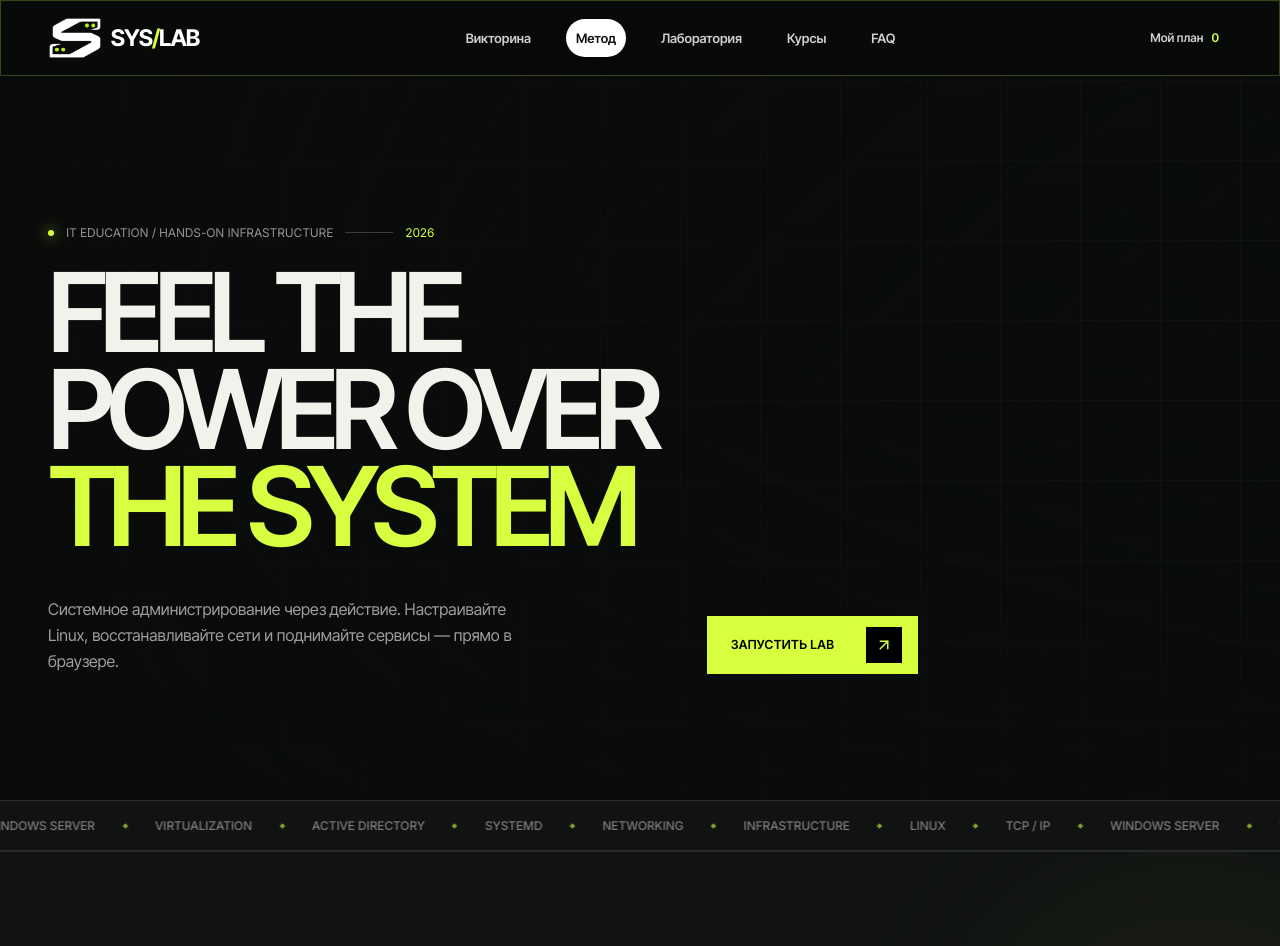
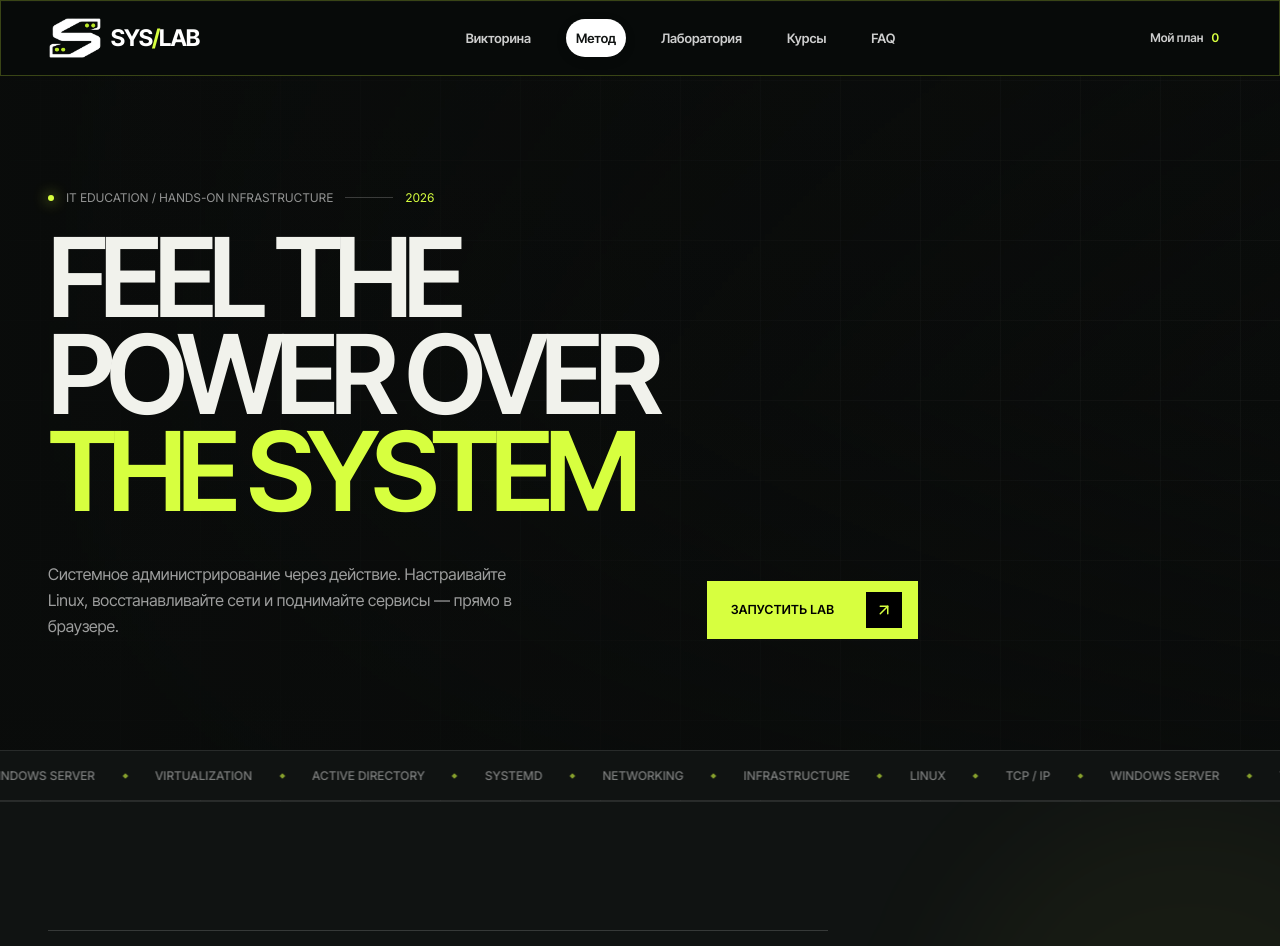
Before and after one commit to yasin7777-alt/SYS-LAB, a React (Vite) app: page / in a window 1280 px wide. Shown: the top 946 px of the page. Built offline with nearby package versions, Linux system fonts and the light colour scheme.

Commit message:
Move continuous skills marquee into the homepage hero viewport

```diff
--- a/src/App.tsx
+++ b/src/App.tsx
@@ -20,8 +20,6 @@ function routeFromHash(): string {
   const route = window.location.hash.slice(1)
   return route.startsWith('/') ? route : '/'
 }
-
-const skills = ['LINUX', 'TCP / IP', 'WINDOWS SERVER', 'VIRTUALIZATION', 'ACTIVE DIRECTORY', 'SYSTEMD', 'NETWORKING', 'INFRASTRUCTURE']
 
 function App() {
   const [currentPath, setCurrentPath] = useState(routeFromHash)
@@ -149,20 +147,6 @@ function App() {
       <Header planCount={plan.length} completedCount={completedCount} onOpenPlan={openPlan} onStart={() => openLab()} onOpenCourses={openCoursesWithTransition} />
       <main>
         <Hero onStart={() => openLab()} />
-        <div className="overflow-hidden border-b border-white/10 bg-[#101312] py-4" aria-hidden="true">
-          <div className="skill-marquee flex w-max items-center">
-            {[0, 1].map((copy) => (
-              <div key={copy} className="flex shrink-0 items-center">
-                {[...skills, ...skills, ...skills].map((skill, index) => (
-                  <div key={`${copy}-${index}`} className="flex shrink-0 items-center syslab-meta-small uppercase text-white/45">
-                    <span className="px-7">{skill}</span>
-                    <span className="h-1 w-1 shrink-0 rotate-45 bg-[#d7ff3f]/60" />
-                  </div>
-                ))}
-              </div>
-            ))}
-          </div>
-        </div>
         <Learn />
         <MethodScene />
         <Lab activeId={activeLab} onActiveIdChange={setActiveLab} completed={completed} setCompleted={setCompleted} />
--- a/src/components/Hero.tsx
+++ b/src/components/Hero.tsx
@@ -5,6 +5,8 @@ import { ArrowUpRight } from 'lucide-react'
 interface HeroProps {
   onStart: () => void
 }
+
+const skills = ['LINUX', 'TCP / IP', 'WINDOWS SERVER', 'VIRTUALIZATION', 'ACTIVE DIRECTORY', 'SYSTEMD', 'NETWORKING', 'INFRASTRUCTURE']
 
 const ease = [0.16, 1, 0.3, 1] as const
 
@@ -51,7 +53,7 @@ export function Hero({ onStart }: HeroProps) {
       </motion.div>
 
       <div className="pointer-events-none absolute inset-0 opacity-40 hero-scan" />
-      <motion.div className="relative z-10 mx-auto flex min-h-[100svh] max-w-[1600px] flex-col px-5 pb-8 pt-[116px] sm:px-8 lg:px-12 lg:pb-10 lg:pt-[138px]" style={reduced ? undefined : { y: contentY }}>
+      <motion.div className="relative z-10 mx-auto flex min-h-[100svh] max-w-[1600px] flex-col px-5 pb-[100px] pt-[116px] sm:px-8 lg:px-12 lg:pb-[110px] lg:pt-[138px]" style={reduced ? undefined : { y: contentY }}>
         <div className="grid flex-1 grid-cols-1 items-center gap-12 lg:grid-cols-12 lg:gap-6">
           <div className="relative z-20 lg:col-span-9">
             <motion.div initial={{ opacity: 0, y: 15 }} animate={{ opacity: 1, y: 0 }} transition={{ delay: 0.25, duration: 0.65 }} className="mb-7 flex items-center gap-3 font-mono text-[9px] uppercase tracking-[0.22em] text-white/55 sm:text-[10px]">
@@ -91,6 +93,21 @@ export function Hero({ onStart }: HeroProps) {
         </div>
 
       </motion.div>
+      {/* The continuously moving tech strip is now part of the first screen. */}
+      <div className="absolute inset-x-0 bottom-0 z-20 overflow-hidden border-t border-white/10 bg-[#101312] py-4" aria-hidden="true">
+        <div className="skill-marquee flex w-max items-center">
+          {[0, 1].map((copy) => (
+            <div key={copy} className="flex shrink-0 items-center">
+              {[...skills, ...skills, ...skills].map((skill, index) => (
+                <div key={`${copy}-${index}`} className="flex shrink-0 items-center syslab-meta-small uppercase text-white/45">
+                  <span className="px-7">{skill}</span>
+                  <span className="h-1 w-1 shrink-0 rotate-45 bg-[#d7ff3f]/60" />
+                </div>
+              ))}
+            </div>
+          ))}
+        </div>
+      </div>
     </section>
   )
 }
```
